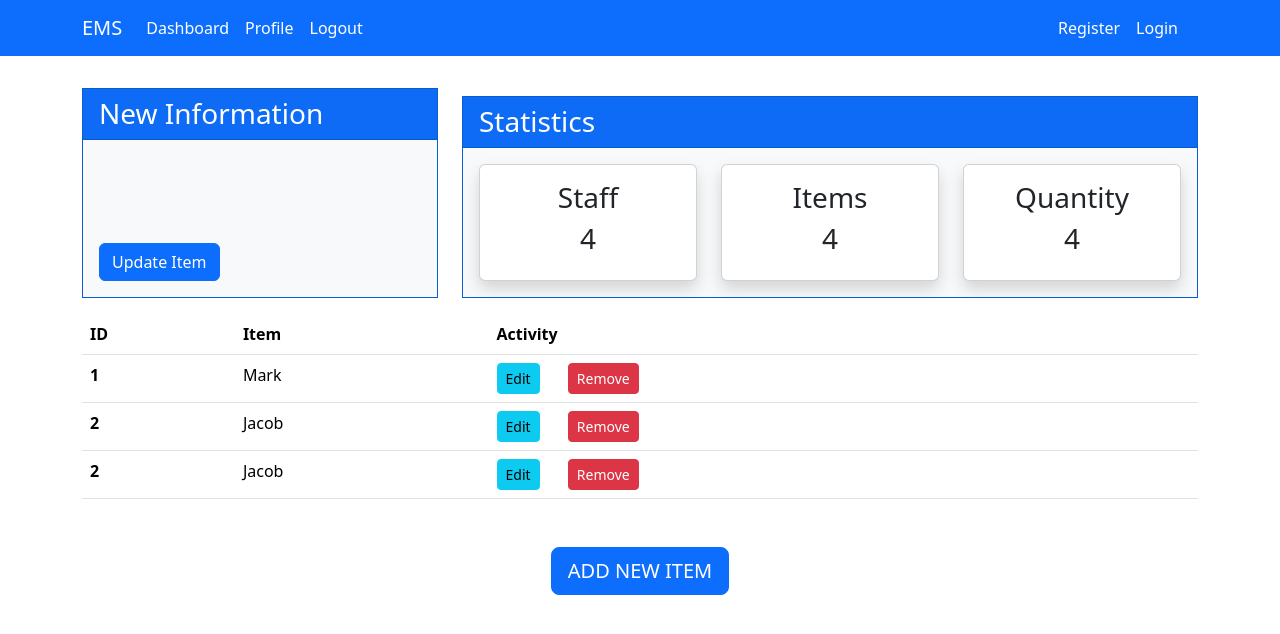
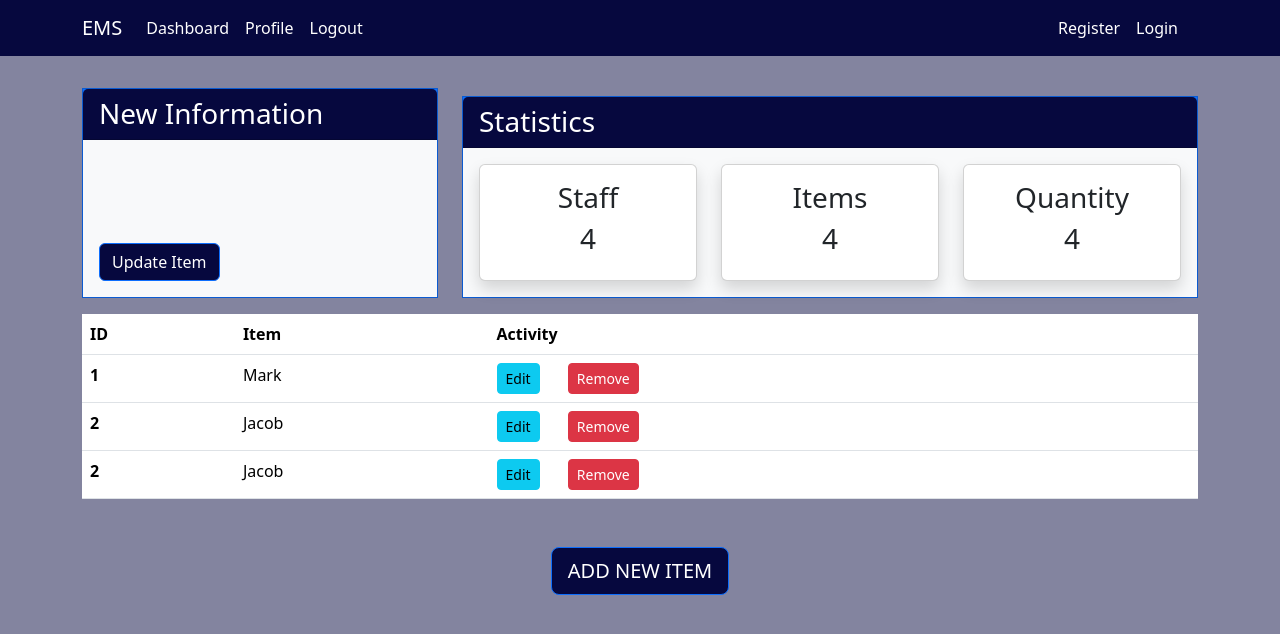
Before and after one commit to NakacwaOlivia/Expenditure_System, a Django app: page /item/ in a window 1280 px wide. Shown: the top 634 px of the page. Run offline with Django 4.2, Linux system fonts and the light colour scheme; some libraries are stand-ins or nearby versions.

Commit message:
adding in default blue -> dashboard page

```diff
--- a/expenditure_system/pages/templates/dashboard/item.html
+++ b/expenditure_system/pages/templates/dashboard/item.html
@@ -9,9 +9,9 @@
   {% include 'partials/topnav.html' %}
   <!-- table -->
 
-  <div class="container">
+  <div class="container" >
       <table class="table bg-white">
-          <thead class="bg-primary text-white">
+          <thead style="background: #06083E" class="text-white" >
             <tr>
               <th scope="col">ID</th>
               <th scope="col">Item</th>
@@ -23,7 +23,7 @@
               <th scope="row">1</th>
               <td>Mark</td>
               <td>
-                <a href="../templates/update.html" class="btn btn-sm btn-info">Edit</a>
+                <a href="#" class="btn btn-sm btn-info">Edit</a>
                 <a href="../templates/update.html" class="btn btn-sm btn-danger ms-4">Remove</a>
               </td>
             </tr>
@@ -51,7 +51,7 @@
   <!-- add item button -->
   <div class="container d-flex justify-content-center my-5">
     <a href="../templates/add.html">
-      <button class="btn btn-lg btn-primary text-uppercase">Add new Item</button>
+      <button class="btn btn-lg btn-primary text-uppercase" style="background: #06083E">Add new Item</button>
     </a>
   </div>
   <!-- end of add item button -->
--- a/expenditure_system/pages/templates/dashboard/quantity.html
+++ b/expenditure_system/pages/templates/dashboard/quantity.html
@@ -10,9 +10,9 @@
   <!-- end of top navbar -->
 
   <!-- table -->
-  <div class="container">
+  <div class="container" >
       <table class="table bg-white">
-          <thead class="bg-primary text-white">
+          <thead class="text-white" style="background: #06083E">
             <tr>
               <th scope="col">ID</th>
               <th scope="col">Item</th>
--- a/expenditure_system/pages/templates/dashboard/staff.html
+++ b/expenditure_system/pages/templates/dashboard/staff.html
@@ -13,7 +13,7 @@
   <!-- table -->
   <div class="container">
       <table class="table bg-white">
-          <thead class="bg-primary text-white">
+          <thead class="text-white" style="background: #06083E">
             <tr>
               <th scope="col">ID</th>
               <th scope="col">First</th>
--- a/expenditure_system/pages/templates/partials/dashboard_base.html
+++ b/expenditure_system/pages/templates/partials/dashboard_base.html
@@ -18,7 +18,7 @@
         {% comment %} <link rel="stylesheet" href="{% staticfiles 'style.css' %}"> {% endcomment %}
 
   </head>
-  <body>
+  <body style="background-color: #83849f">
 
         <!-- navbar -->
         {% include 'partials/nav.html' %}
--- a/expenditure_system/pages/templates/partials/nav.html
+++ b/expenditure_system/pages/templates/partials/nav.html
@@ -1,7 +1,7 @@
 <!-- navbar -->
-<nav class="navbar navbar-expand-lg bg-primary navbar-primary">
+<nav class="navbar navbar-expand-lg navbar-primary" style="background: #06083E">
     {% comment %} {% if user.is_authenticated %} {% endcomment %}
-    <div class="container">
+    <div class="container"  >
 
         <a class="navbar-brand text-white" href="{% url 'dashboard' %}">EMS</a>
         <button class="navbar-toggler" type="button" data-bs-toggle="collapse" data-bs-target="#navbarSupportedContent" aria-controls="navbarSupportedContent" aria-expanded="false" aria-label="Toggle navigation">
--- a/expenditure_system/pages/templates/partials/topnav.html
+++ b/expenditure_system/pages/templates/partials/topnav.html
@@ -4,14 +4,14 @@
 
         <div class="col-md-4">
             <div class="card text-bg-primary mb-3 mt-3 rounded-0">
-                <div class="card-header h3">
+                <div class="card-header h3 text-white" style="background: #06083E;">
                     New Information
                 </div>
                 <div class="card-body bg-light text-black ">
                     <marquee behavior="" direction="">
                         <h3 class="my-4">For New Expenditure Information Update Here!</h3>
                     </marquee>
-                      <button type="button" class="btn btn-primary" data-bs-toggle="modal" data-bs-target="#verifyModal" data-bs-whatever="update">Update Item</button>
+                      <button type="button" class="btn btn-primary " style="background-color: #06083E;" data-bs-toggle="modal" data-bs-target="#verifyModal" data-bs-whatever="update">Update Item</button>
 
                       <!-- this is the model for the verification -->
                       <div class="modal fade" id="verifyModal" tabindex="-1" aria-labelledby="ModalLabel" aria-hidden="true">
@@ -59,7 +59,7 @@
 
         <div class="col-md-8">
                 <div class="card text-bg-primary mb-3 mt-4 rounded-0">
-                    <div class="card-header h3">
+                    <div class="card-header h3 text-white" style="background: #06083E;">
                         Statistics
                     </div>
 
```
Also changed, not shown: expenditure_system/pages/templates/profile.html (+2 -6 lines).
